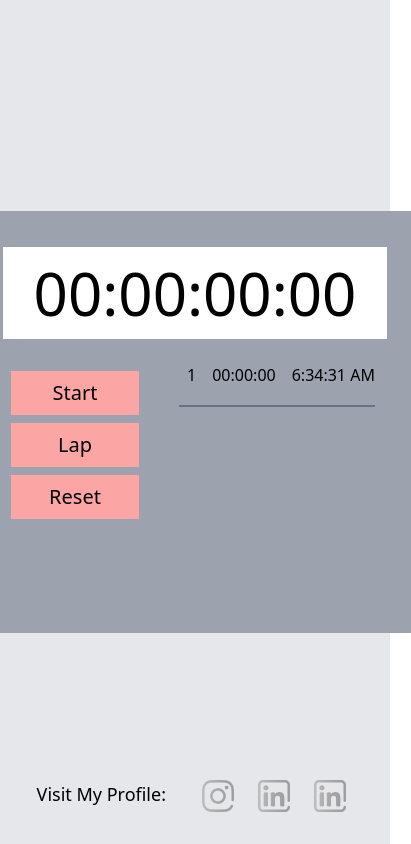
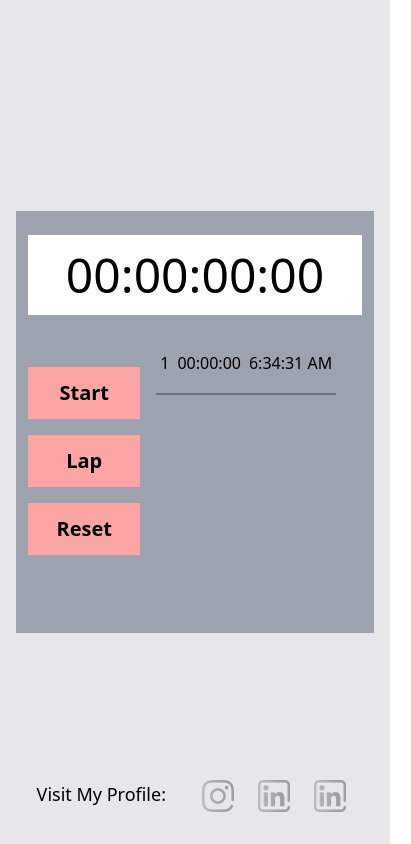
Before and after one commit to cool-deep-96/StopWatch_Reactjs, a React (Create React App) app: page / in a window 390 px wide. Both pictures are taken after a click on the button "Lap". Shown: the whole page, 411 px wide, since content can reach past the window. Built offline with nearby package versions, Linux system fonts and the light colour scheme.

Commit message:
updated with responsiveness

```diff
--- a/src/Component/StopWatch.jsx
+++ b/src/Component/StopWatch.jsx
@@ -1,5 +1,6 @@
 import React, { useEffect, useRef, useState } from "react";
 import { StopWatchStore } from "../Zustand/StopWatchStore";
+import About from "./About"
 
 const StopWatch = () => {
     const [start, setStart] = useState(false);
@@ -53,10 +54,10 @@ const StopWatch = () => {
     return (
         <>
             <div className="bg-gray-200 h-screen w-full flex flex-col items-center justify-center">
-                <div className="bg-gray-400 flex flex-col   p-6 h-3/6 ">
+                <div className="bg-gray-400 flex flex-col w-11/12 lg:w-4/12 p-3 lg:p-6 h-3/6 ">
 
 
-                    <div className="  bg-white my-3 text-6xl text-center py-4 min-w-96">
+                    <div className="  bg-white my-3 text-5xl lg:text-6xl text-center py-4 lg:min-w-96">
                         {("0" + Math.floor((milisec / 3600000)) ).slice(-2)}:
                         {("0" + Math.floor((milisec / 60000) % 60)).slice(-2)}:
                         {("0" + Math.floor((milisec / 1000) % 60)).slice(-2)}:
@@ -66,24 +67,24 @@ const StopWatch = () => {
                     </div>
 
 
-                    <div className="flex flex-row my-3 h-full  ">
-                        <div className="w-36">
-                            <div className=" m-2 bg-red-300 ">
+                    <div className="flex flex-row my-6 lg:my-3 h-full  ">
+                        <div className="lg:w-36 w-28">
+                            <div className=" my-4 lg:m-2 bg-red-300 ">
                                 <button onClick={() => { start ? setPause(!pause) : setStart(!start) }}
-                                    className="text-xl text-center px-3 py-2 w-full">{start ? (pause ? 'Resume' : "Pause") : 'Start'}</button>
+                                    className="text-xl font-semibold text-center px-3 py-3 lg:py-2 w-full">{start ? (pause ? 'Resume' : "Pause") : 'Start'}</button>
                             </div>
-                            <div className=" m-2 bg-red-300">
+                            <div className=" my-4 lg:m-2  bg-red-300">
                                 <button onClick={()=>{addLapHandler()}}
-                                    className="text-xl  text-center px-3 py-2 w-full">Lap</button>
+                                    className="text-xl font-semibold text-center px-3 py-3 lg:py-2 w-full">Lap</button>
                             </div>
-                            <div className="m-2 bg-red-300">
+                            <div className="my-4 lg:m-2 bg-red-300">
                                 <button onClick={() => { setPause(false); setStart(false); setMilisec(0); resetLap() }}
-                                    className="text-xl  text-center px-3 py-2 w-full"> Reset</button>
+                                    className="text-xl font-semibold text-center px-3 py-3 lg:py-2 w-full"> Reset</button>
                             </div>
                         </div>
 
 
-                        <div className="h-44 ml-8 overflow-scroll overflow-hidden overflow-x-hidden custom-scroll" >
+                        <div className="h-3/5 lg:h-44 ml-4 lg:ml-8 overflow-scroll overflow-hidden overflow-x-hidden custom-scroll" >
 
 
 
@@ -91,13 +92,13 @@ const StopWatch = () => {
                                 timeLap.map((lap) => {
                                     return (
                                         <>
-                                            <div className="flex flex-row justify-items-end ">
-                                                <div className="px-2">{++count}</div>
-                                                <div className="px-2">{("0" + Math.floor((lap.lap / 60000) % 60)).slice(-2)}:
+                                            <div className="flex flex-row ">
+                                                <div className=" px-1 lg:px-2">{++count}</div>
+                                                <div className="px-1 lg:px-2">{("0" + Math.floor((lap.lap / 60000) % 60)).slice(-2)}:
                                                     {("0" + Math.floor((lap.lap / 1000) % 60)).slice(-2)}:
 
                                                     {("0" + ((lap.lap / 10) % 100)).slice(-2)}</div>
-                                                <div className="pl-2">{lap.time}</div>
+                                                <div className="px-1 lg:pl-2">{lap.time}</div>
                                             </div>
 
 
@@ -116,6 +117,7 @@ const StopWatch = () => {
 
 
                 </div>
+                <About/>
 
             </div>
         </>
--- a/src/index.jsx
+++ b/src/index.jsx
@@ -4,7 +4,7 @@ import ReactDOM from 'react-dom';
 
 import './index.css';
 import StopWatch from './Component/StopWatch';
-import About from "./Component/About"
+
 
 
 // for in replaced with htmlFor as for loop
@@ -19,7 +19,7 @@ const App = () => {
     return (<>
 
         <StopWatch/>
-        <About/>
+
 
 
 
```
